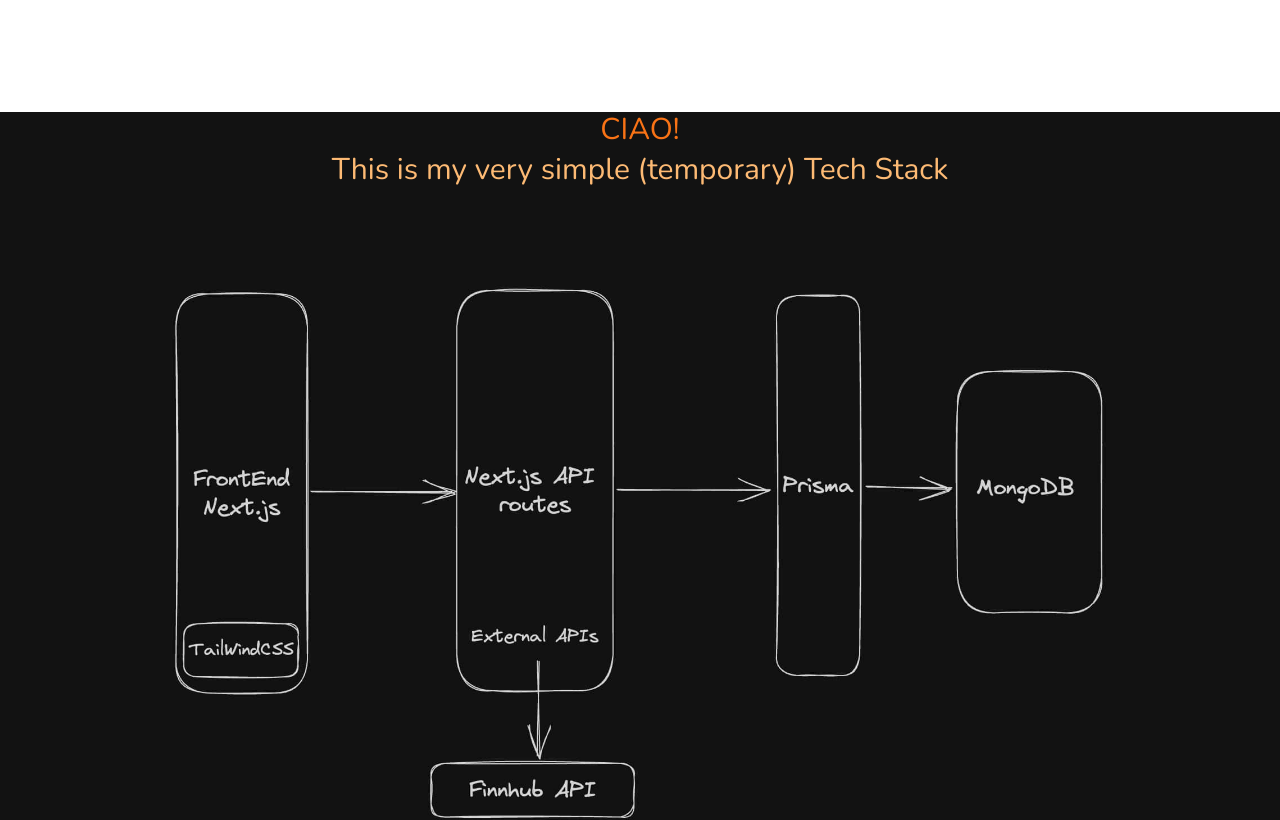
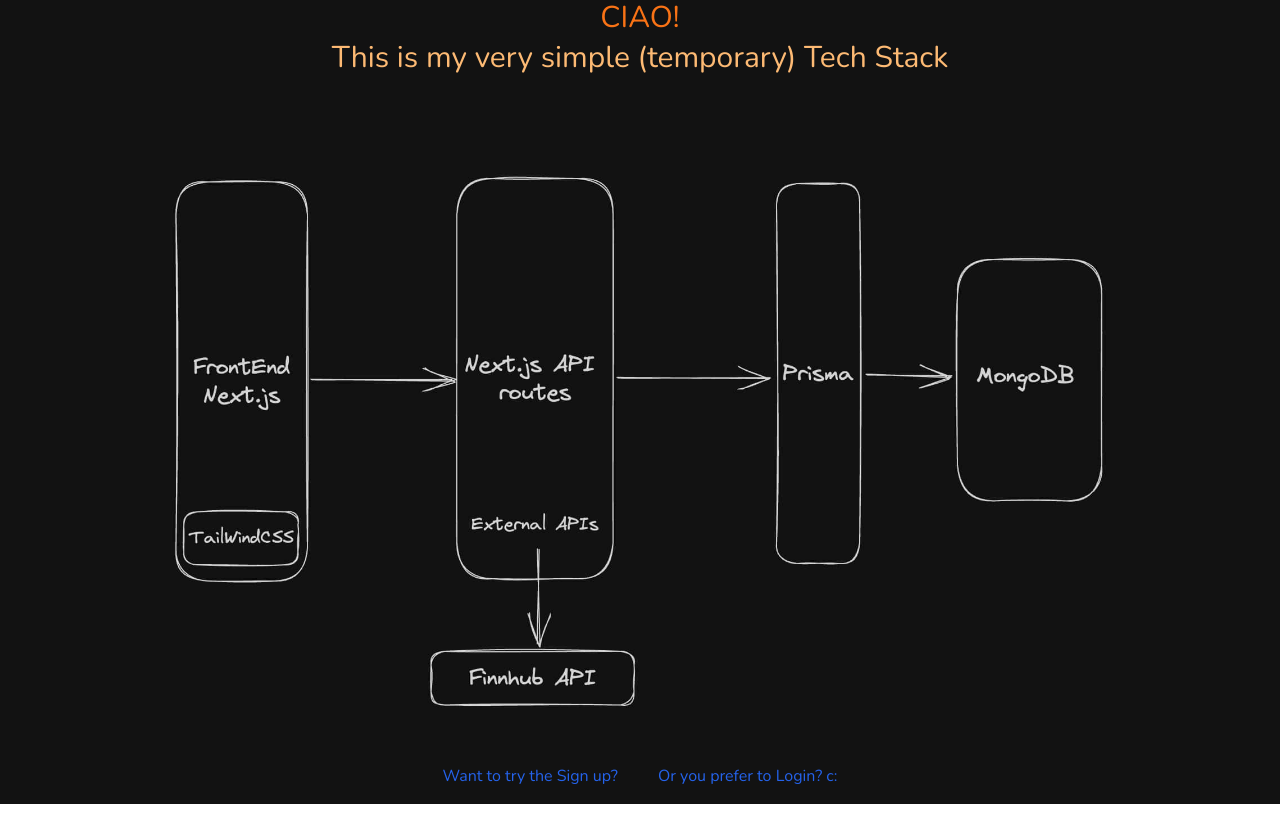
Before and after one commit to MarcoBofa/TradeIt, a Next.js app: page / in a window 1280 px wide. Shown: the top 820 px of the page. Built offline with nearby package versions, Linux system fonts and the light colour scheme.

Commit message:
minor fixes

```diff
--- a/app/layout.tsx
+++ b/app/layout.tsx
@@ -20,7 +20,7 @@
     <html lang="en">
       <body className={font.className}>
         <ToasterProvider />
-        <div className="pb-20 pt-28">{children}</div>
+        <div>{children}</div>
       </body>
     </html>
   );
```
